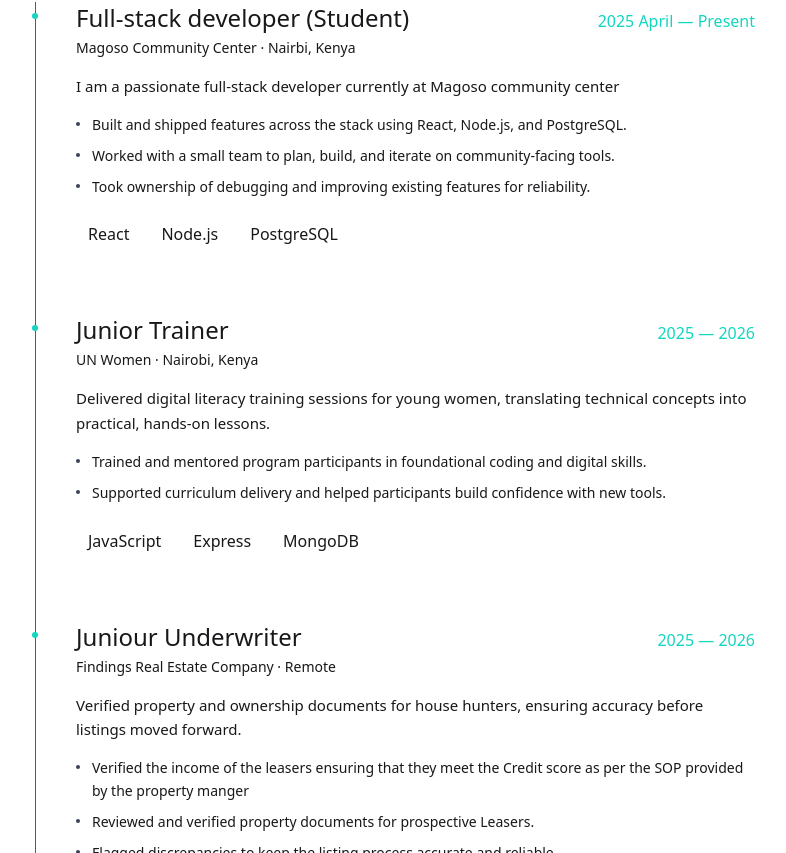
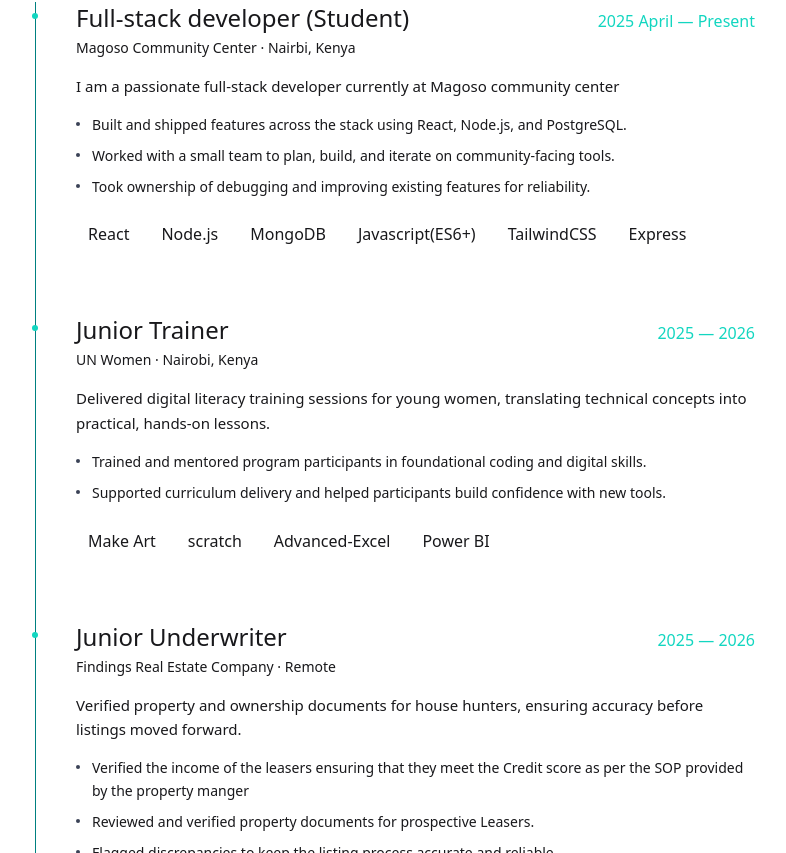
Before and after one commit to Nasieku-art/Nasieku-Portfolio, a Next.js app: page /experience in a window 1280 px wide. Shown: the part 331-1184 px from the top of the page, without its empty margins (245-1031 px from the left). Built offline with nearby package versions, Linux system fonts and the light colour scheme.

Commit message:
Added a new highlight for the student section

```diff
--- a/app/experience/page.js
+++ b/app/experience/page.js
@@ -12,7 +12,14 @@ const EXPERIENCE = [
       "Worked with a small team to plan, build, and iterate on community-facing tools.",
       "Took ownership of debugging and improving existing features for reliability.",
     ],
-    stack: ["React", "Node.js", "PostgreSQL"],
+    stack: [
+      "React",
+      "Node.js",
+      "MongoDB",
+      "Javascript(ES6+)",
+      "TailwindCSS",
+      "Express",
+    ],
   },
   {
     role: "Junior Trainer",
@@ -25,10 +32,10 @@ const EXPERIENCE = [
       "Trained and mentored program participants in foundational coding and digital skills.",
       "Supported curriculum delivery and helped participants build confidence with new tools.",
     ],
-    stack: ["JavaScript", "Express", "MongoDB"],
+    stack: ["Make Art", "scratch", "Advanced-Excel", "Power BI"],
   },
   {
-    role: "Juniour Underwriter",
+    role: "Junior Underwriter",
     company: "Findings Real Estate Company",
     period: "2025 — 2026",
     location: "Remote",
```
